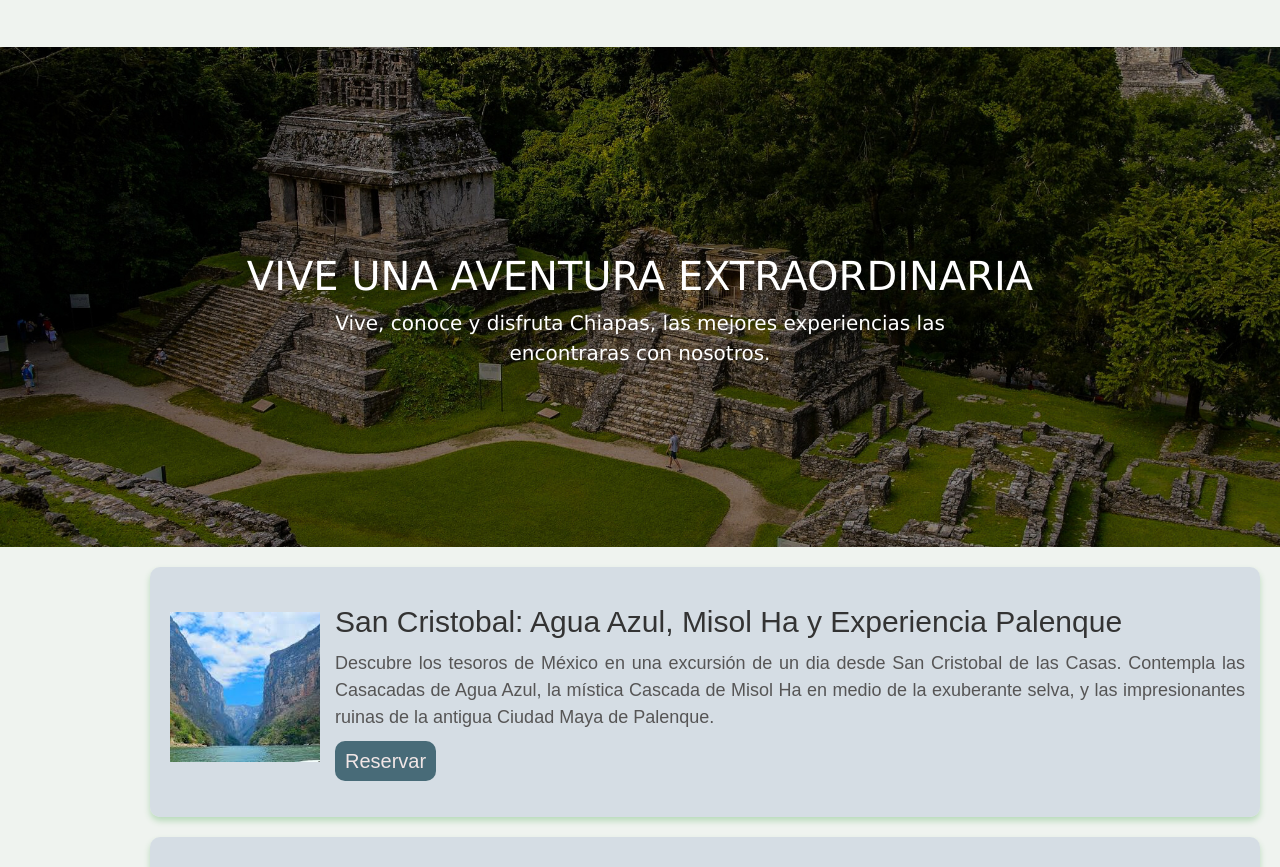
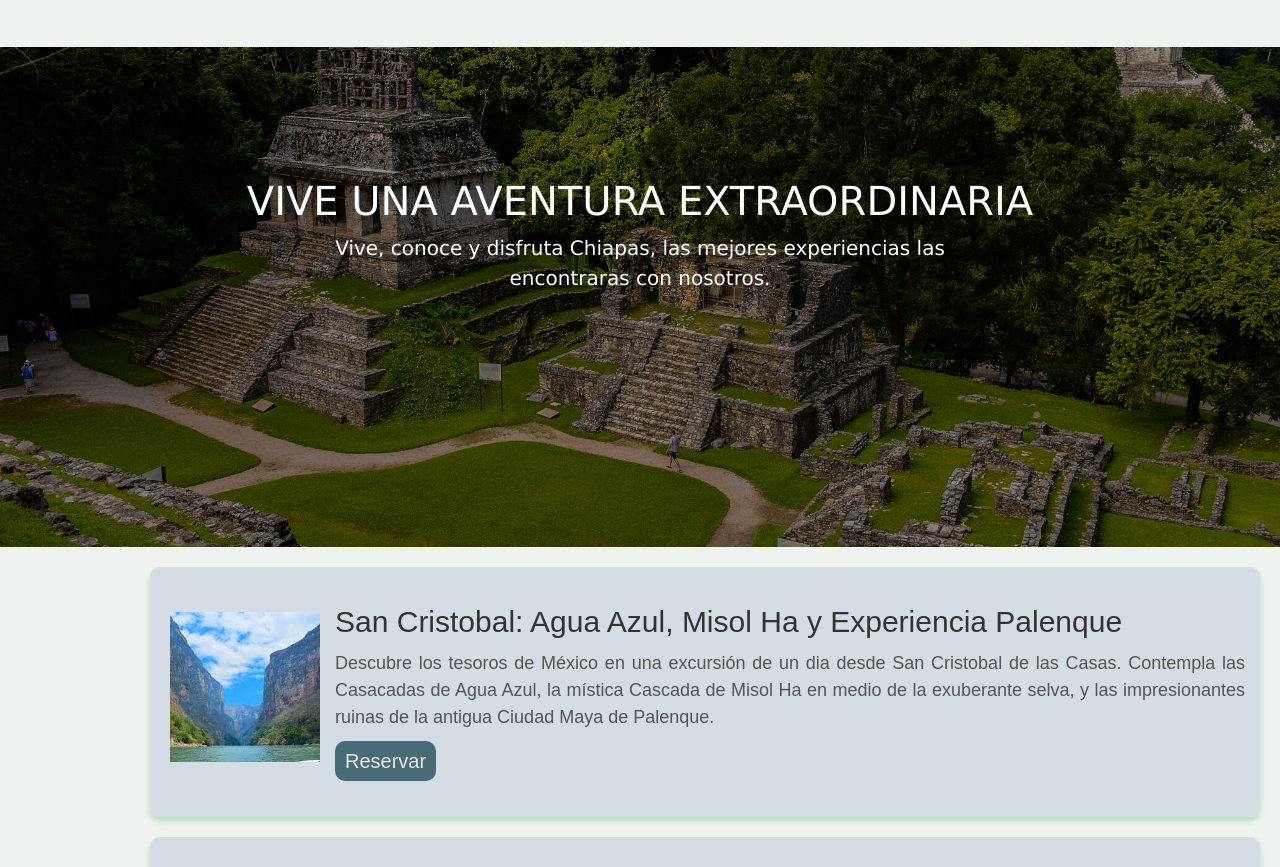
Before and after one commit to Amin070204/Turitux-Proyecto, a plain HTML site: page index.html in a window 1280 px wide. Shown: the part 1406-2273 px from the top of the page. Drawn offline with nearby package versions, Linux system fonts and the light colour scheme; files whose address does not match are found by name.

Commit message:
Modificacion de DIV Algunas act

```diff
--- a/css/style.css
+++ b/css/style.css
@@ -103,7 +103,7 @@ article {
     background-size: cover;
 }
 .title2 {
-    padding-top: 185px;
+    padding-top: 110px;
 }
 .act {
     display: flex;
```
